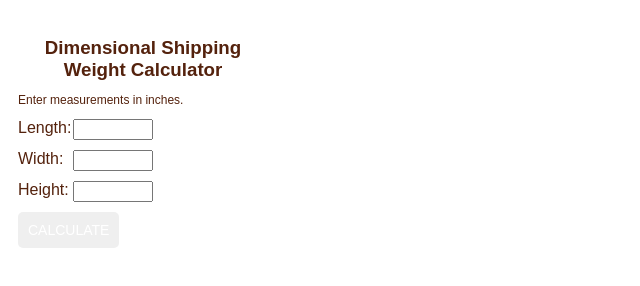
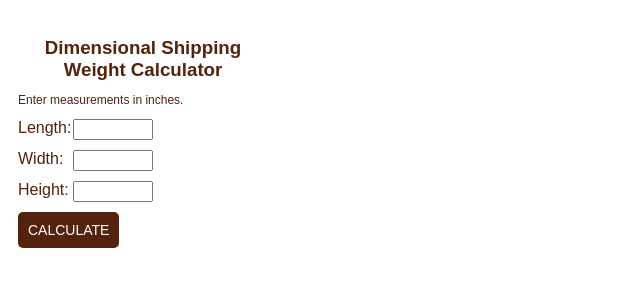
Before and after one commit to nreynoldson/dim-weight-calculator, a website: page index.html in a window 1280 px wide. Shown: the whole page, without its empty margins (0-640 px from the left). Drawn offline with Linux system fonts and the light colour scheme.

Commit message:
adjust styling

```diff
--- a/index.html
+++ b/index.html
@@ -47,7 +47,7 @@ style.innerHTML = `
 }
 
 #calculate, #recalculate {
-  background-color: ##54220d;
+  background-color: #54220d;
   color: #fff;
   border: none;
   text-transform: uppercase;
@@ -64,6 +64,10 @@ style.innerHTML = `
 .dim-calculator input{
   width: 80px;
   margin-bottom:10px;
+}
+
+.dim-calculator input:focus{
+  outline-color:  #54220d;
 }
 
 .dim-calculator .inputs{
```
